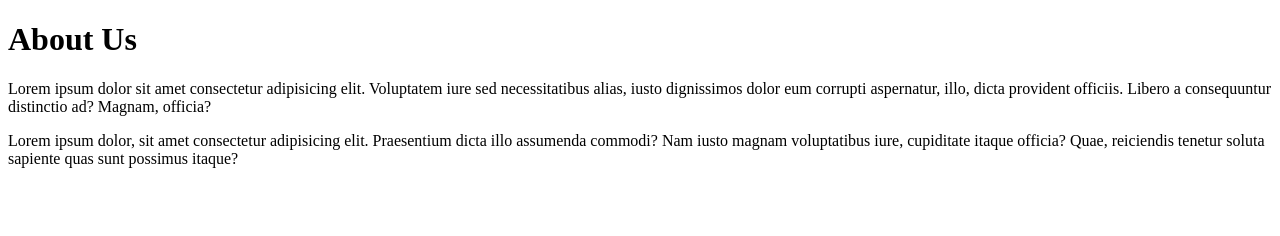
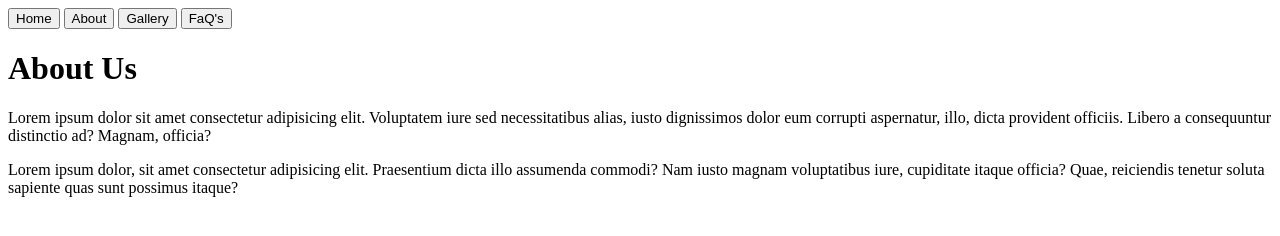
Before and after one commit to LucaCode202/M52-static, a website: page public/about.html in a window 1280 px wide. Drawn offline with Linux system fonts and the light colour scheme.

Commit message:
new html files and buttons added

```diff
--- a/package.json
+++ b/package.json
@@ -11,5 +11,6 @@
   "license": "ISC",
   "dependencies": {
     "express": "^4.18.2"
-  }
+  },
+  "devDependencies": {}
 }
--- a/public/about.html
+++ b/public/about.html
@@ -6,6 +6,12 @@
     <title>About</title>
 </head>
 <body>
+    <div class="topNav">
+        <button>Home</button>
+        <button>About</button>
+        <button>Gallery</button>
+        <button>FaQ's</button>
+    </div>
     <h1>About Us</h1>
     <p>Lorem ipsum dolor sit amet consectetur adipisicing elit. Voluptatem iure sed necessitatibus alias, iusto dignissimos dolor eum corrupti aspernatur, illo, dicta provident officiis. Libero a consequuntur distinctio ad? Magnam, officia?</p>
     <p>Lorem ipsum dolor, sit amet consectetur adipisicing elit. Praesentium dicta illo assumenda commodi? Nam iusto magnam voluptatibus iure, cupiditate itaque officia? Quae, reiciendis tenetur soluta sapiente quas sunt possimus itaque?</p>
```
Also changed, not shown: public/index.html (+6 -0 lines), public/FaQ.html (added), public/Gal.html (added).
